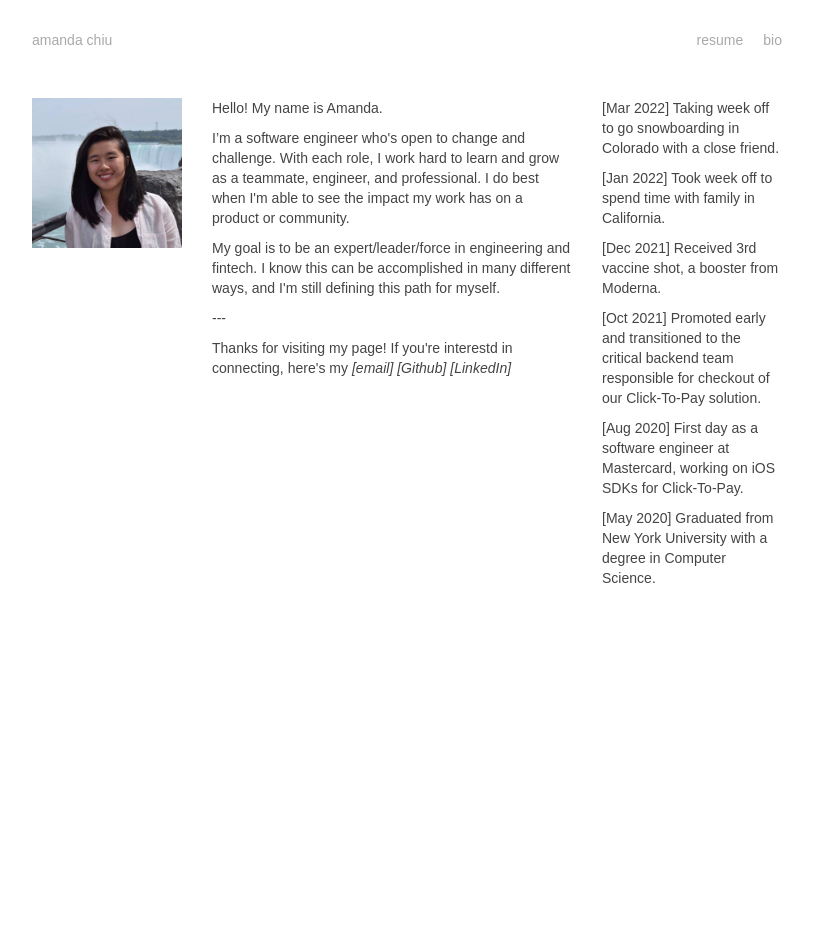
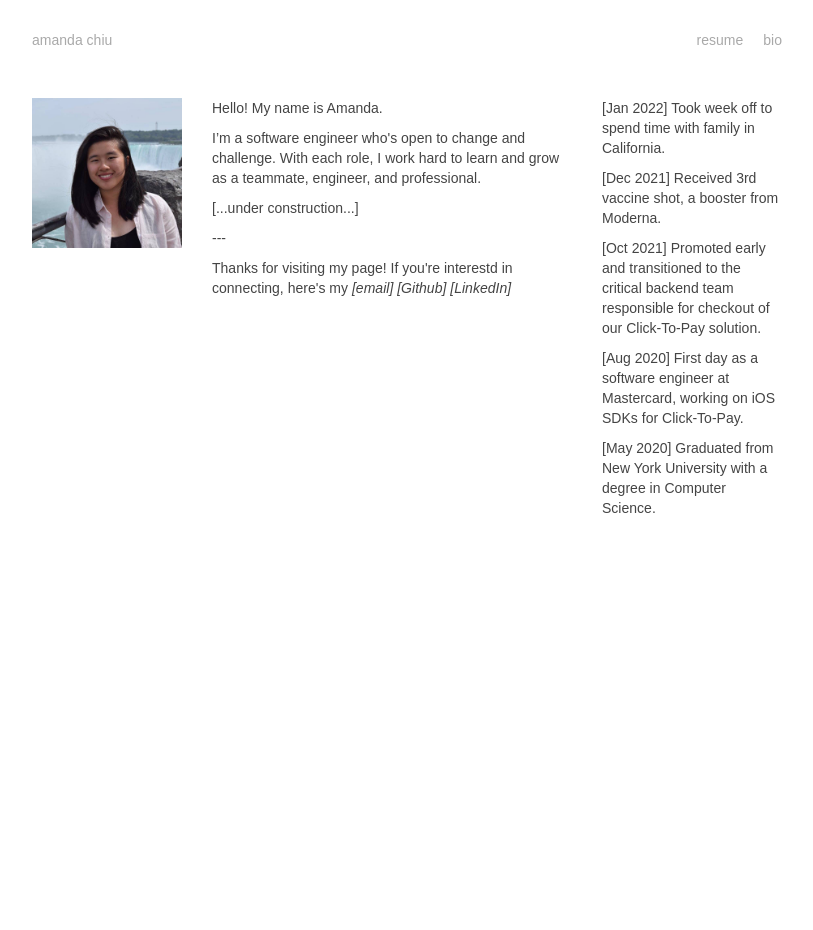
Before and after one commit to amandachiuu/amandachiuu.github.io, a Jekyll site: the page built from about.html, in a window 1280 px wide. Shown: the whole page, without its empty margins (233-1046 px from the left). Built offline with Jekyll 4.4.1, drawn with Linux system fonts in a browser that asks for light colours; some web fonts are replaced.

Commit message:
revise mastercard work description, remove open to work

```diff
--- a/_layouts/default.html
+++ b/_layouts/default.html
@@ -8,7 +8,7 @@
   <header>
     <a href="/">amanda chiu</a>
     <ul>
-      <li><a href="img/AmandaChiu_2019_resume.pdf" target="_blank">resume</a></li>
+      <li><a href="img/AmandaChiu_2022_0302_resume.pdf" target="_blank">resume</a></li>
       <li><a href="/about.html">bio</a></li>
     </ul>
   </header>
--- a/about.html
+++ b/about.html
@@ -9,14 +9,9 @@ layout: default
     <p>Hello! My name is Amanda.</p>
     <p>
       I’m a software engineer who's open to change and challenge. With each role,
-      I work hard to learn and grow as a teammate, engineer, and professional. I do best
-      when I'm able to see the impact my work has on a product or community.
+      I work hard to learn and grow as a teammate, engineer, and professional.
     </p>
-    <p>
-      My goal is to be an expert/leader/force in engineering and fintech.
-      I know this can be accomplished in many different ways,
-      and I'm still defining this path for myself.
-    </p>
+    <p>[...under construction...]</p>
     <p>
       ---
     </p>
@@ -37,7 +32,6 @@ layout: default
     <a href="https://www.linkedin.com/in/amandachiu88/" target="_blank">[LinkedIn]</a>
   </div>
   <div class="col-one-fourth">
-    <p>[Mar 2022] Taking week off to go snowboarding in Colorado with a close friend.</p>
     <p>[Jan 2022] Took week off to spend time with family in California.</p>
     <p>[Dec 2021] Received 3rd vaccine shot, a booster from Moderna.</p>
     <p>[Oct 2021] Promoted early and transitioned to the critical backend team responsible for checkout of our Click-To-Pay solution.</p>
--- a/index.html
+++ b/index.html
@@ -3,11 +3,6 @@ layout: default
 ---
 <h3>Hello world!</h3>
 <h3>Here's what I've been up to...</h3>
-<p>[Actively seeking 2020 full-time SDE opportunities]</p>
-<p>
-  This year, I'm finishing up my last year at NYU. Excited to take classes like Machine Learning,
-  and return to SIMON Markets to work on a commercial back-end project!
-</p>
 {% assign project_list = site.projects %}
   {% for project in project_list reversed %}
   <div class="row">
```
Also changed, not shown: 1 other file.
